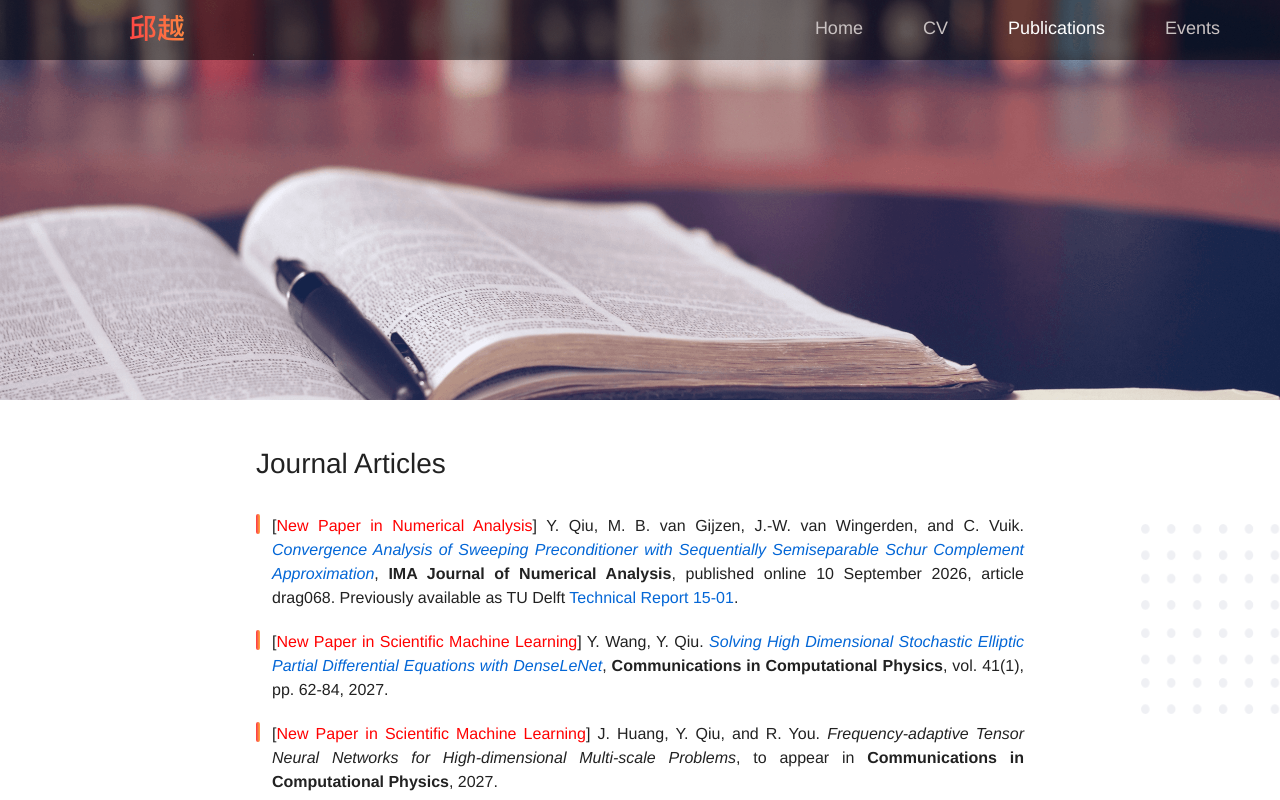
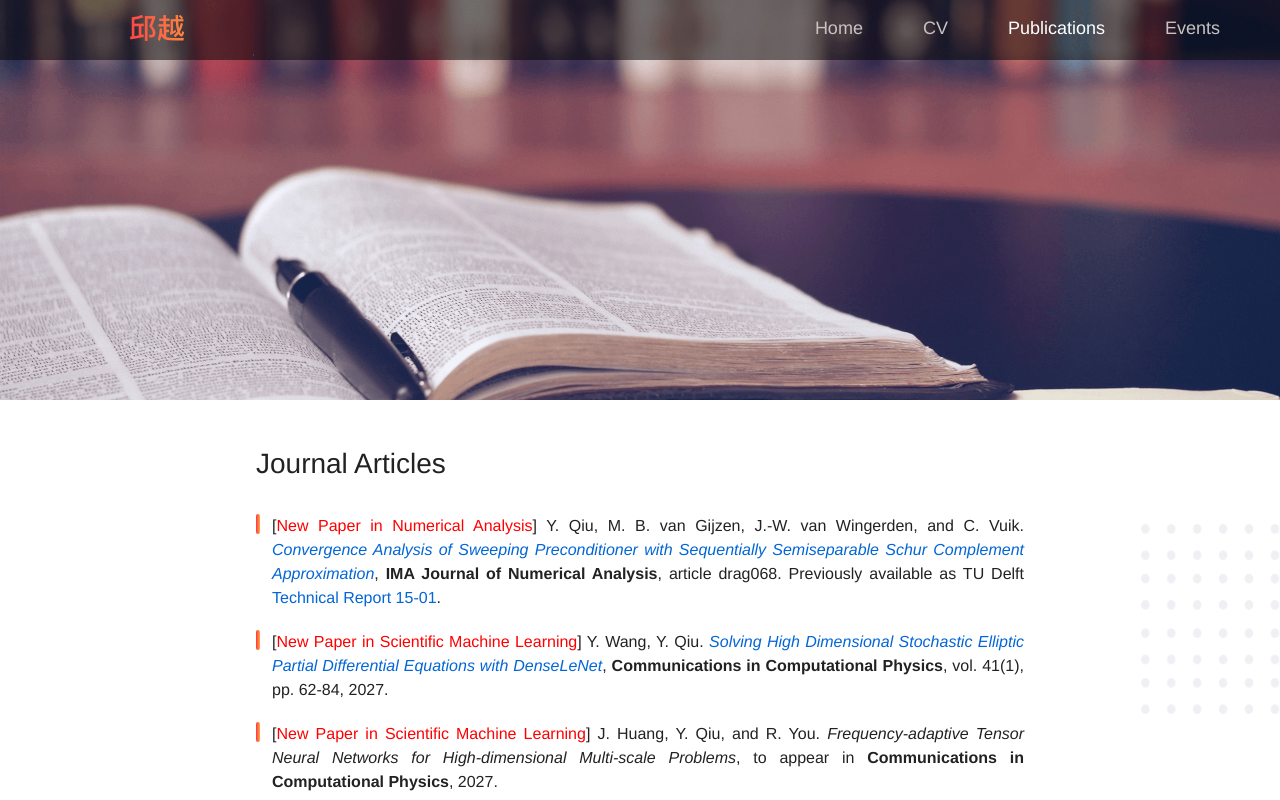
Before and after one commit to YueChiu/yuechiu.github.io, a plain HTML site: page pub.html in a window 1280 px wide. Shown: the top 800 px of the page. Drawn offline with Linux system fonts and the light colour scheme.

Commit message:
Remove online publication date from IMA journal entry

```diff
--- a/pub.html
+++ b/pub.html
@@ -41,7 +41,7 @@
 
 			  <li ALIGN="justify">[<font color='red'>New Paper in Numerical Analysis</font>] Y. Qiu, M. B. van Gijzen, J.-W. van Wingerden, and C. Vuik. <A
                 HREF="https://doi.org/10.1093/imanum/drag068"><I>Convergence Analysis of Sweeping Preconditioner
-			  with Sequentially Semiseparable Schur Complement Approximation</I></A>, <b>IMA Journal of Numerical Analysis</b>, published online 10 September 2026, article drag068. Previously available as TU Delft <A
+			  with Sequentially Semiseparable Schur Complement Approximation</I></A>, <b>IMA Journal of Numerical Analysis</b>, article drag068. Previously available as TU Delft <A
                 HREF="https://repository.tudelft.nl/islandora/object/uuid%3A6c51bab4-13f3-436f-9216-f286e6394333">Technical Report 15-01</a>.</li>
 
           <li ALIGN="justify">[<font color='red'>New Paper in Scientific Machine Learning</font>] Y. Wang, Y. Qiu. <A
```
